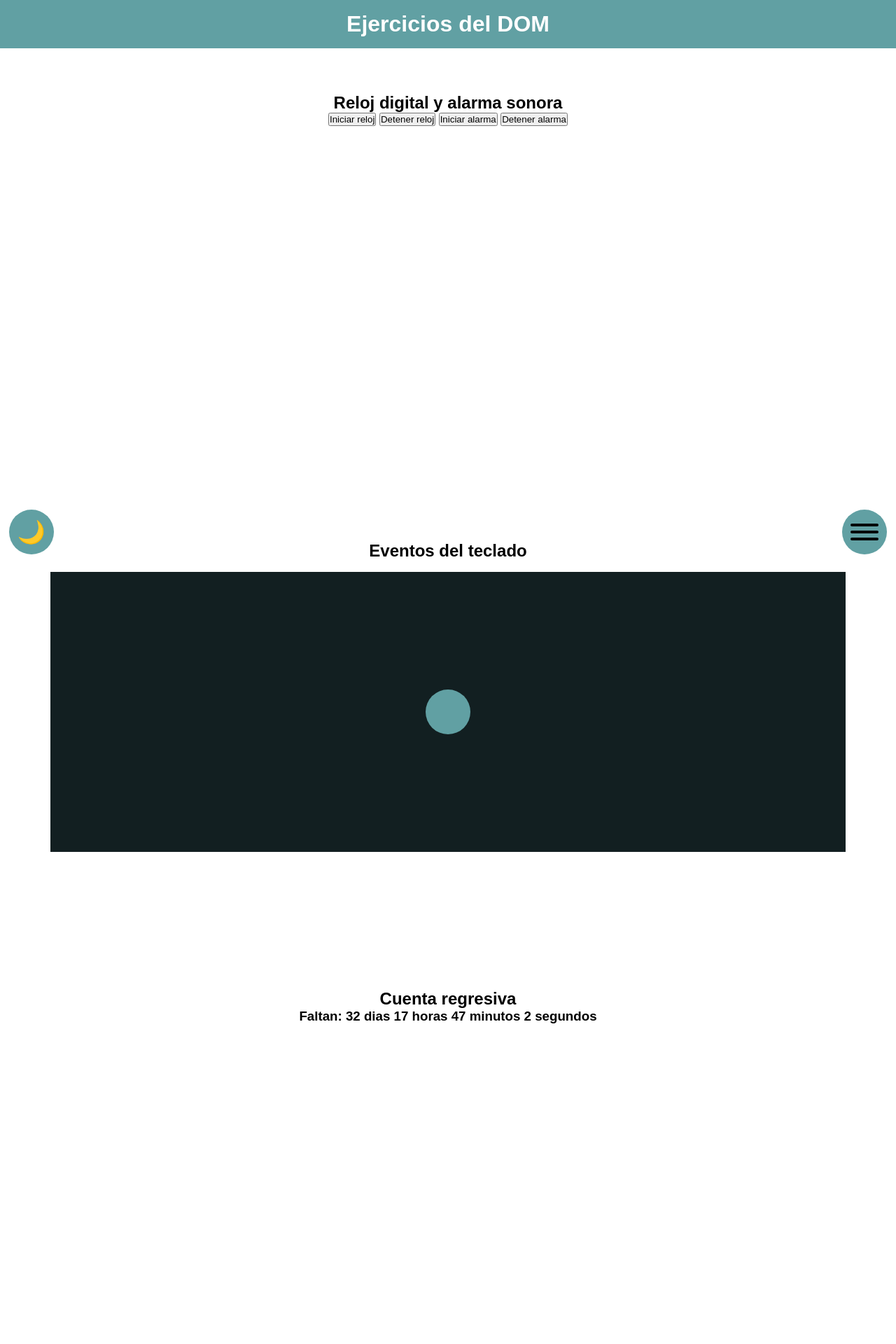
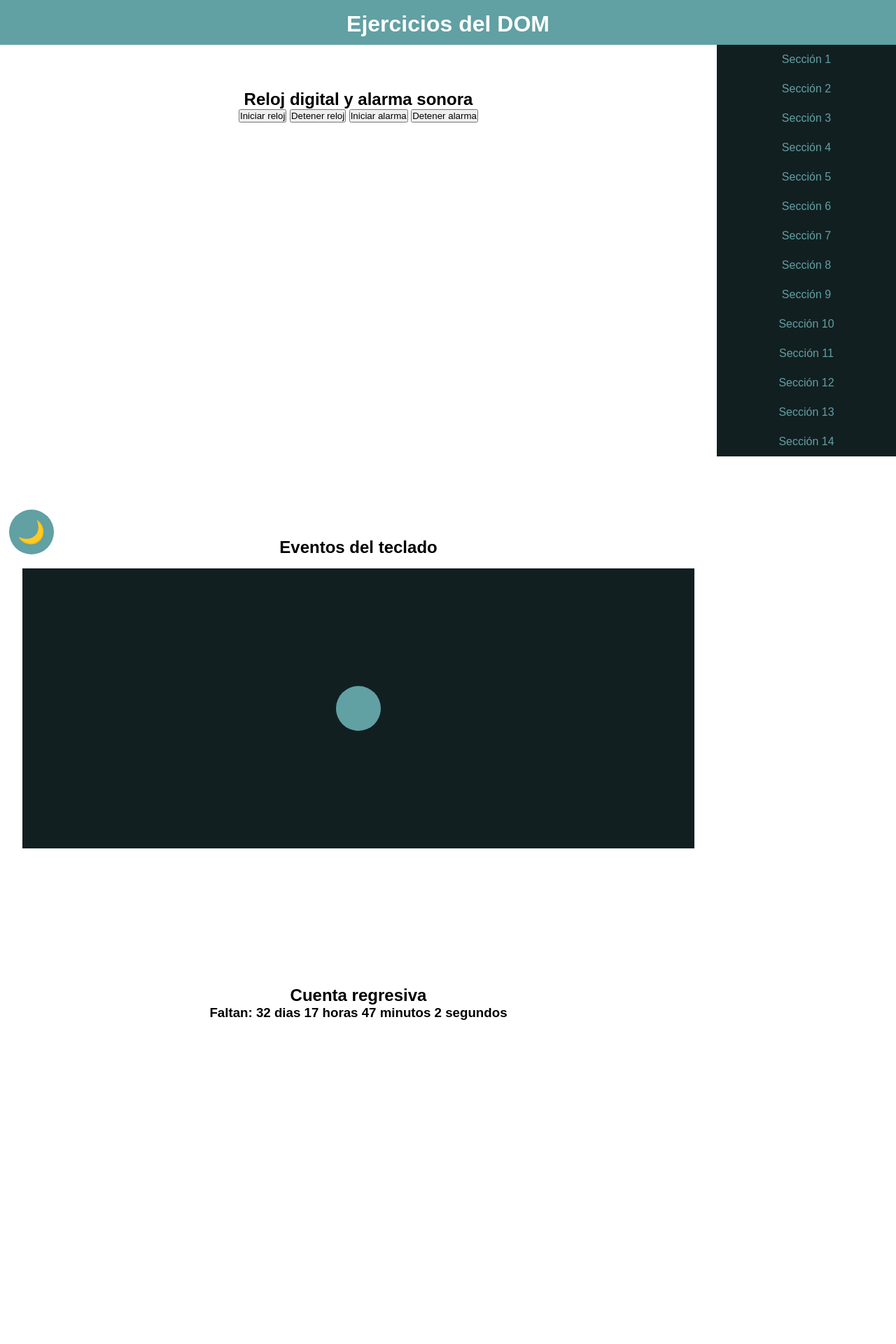
Before and after one commit to AlbertoCard/MyWeb, a PHP site: page /dom-ejercicios.html in a window 1280 px wide. Shown: the top 1920 px of the page at 70% size. Run offline with PHP 8.4, Linux system fonts and the light colour scheme.

Commit message:
E_4 - scroll spy

```diff
--- a/JS/E_4/dom-ejercicios.css
+++ b/JS/E_4/dom-ejercicios.css
@@ -293,3 +293,62 @@ body{
     background-color: var(--main-color);
     color: white;
 }
+
+
+@media screen and (min-width: 1024px){
+    body{
+        display: grid;
+        grid-template-columns: 80% 20%;
+        grid-template-rows: 4rem auto;
+        grid-template-areas:
+        "header header"
+        "main panel";
+    }
+
+    main{
+        grid-area: main;
+    }
+
+    .header{
+        grid-area: header;
+    }
+
+    .panel{
+        grid-area: panel;
+        align-self: start;
+        position: sticky;
+        top: 4rem;
+        justify-content: flex-start;
+        background-color: var(--main-color-hover);
+        color: var(--second-color);
+        transform: translate(0, 0);
+        opacity: 1;
+        visibility: visible;
+    }
+
+    .panel-btn{
+        display: none;
+    }
+
+    .menu{
+        justify-content: start;
+        /* text-align: start; */
+    }
+
+    .menu a{
+        padding: 0.75rem;
+        font-size: 1rem;
+    }
+
+    .menu a:hover,
+    .menu a.active{
+        font-weight: normal;
+        background-color: var(--second-color);
+        color: var(--main-color);
+    }
+
+    .scroll-top-btn{
+        right: initial;
+        left: 1vw;
+    }
+}
--- a/JS/E_4/dom-ejercicios.html
+++ b/JS/E_4/dom-ejercicios.html
@@ -18,23 +18,24 @@
     </button>
     <aside class="panel">
         <nav class="menu">
-            <a href="#seccion1">Sección 1</a>
-            <a href="#seccion2">Sección 2</a>
-            <a href="#seccion3">Sección 3</a>
-            <a href="#seccion4">Sección 4</a>
-            <a href="#seccion5">Sección 5</a>
-            <a href="#seccion6">Sección 6</a>
-            <a href="#seccion7">Sección 7</a>
-            <a href="#seccion8">Sección 8</a>
-            <a href="#seccion9">Sección 9</a>
-            <a href="#seccion10">Sección 10</a>
-            <a href="#seccion11">Sección 11</a>
-            <a href="#seccion12">Sección 12</a>
-            <a href="#seccion13">Sección 13</a>
-            <a href="#seccion14">Sección 14</a>
+            <a href="#seccion1" data-scroll-spy>Sección 1</a>
+            <a href="#seccion2" data-scroll-spy>Sección 2</a>
+            <a href="#seccion3" data-scroll-spy>Sección 3</a>
+            <a href="#seccion4" data-scroll-spy>Sección 4</a>
+            <a href="#seccion5" data-scroll-spy>Sección 5</a>
+            <a href="#seccion6" data-scroll-spy>Sección 6</a>
+            <a href="#seccion7" data-scroll-spy>Sección 7</a>
+            <a href="#seccion8" data-scroll-spy>Sección 8</a>
+            <a href="#seccion9" data-scroll-spy>Sección 9</a>
+            <a href="#seccion10" data-scroll-spy>Sección 10</a>
+            <a href="#seccion11" data-scroll-spy>Sección 11</a>
+            <a href="#seccion12" data-scroll-spy>Sección 12</a>
+            <a href="#seccion13" data-scroll-spy>Sección 13</a>
+            <a href="#seccion14" data-scroll-spy>Sección 14</a>
         </nav>
     </aside>
-    <section id="seccion1" class="section">
+    <main>
+        <section id="seccion1" class="section" data-scroll-spy>
             <h2>Reloj digital y alarma sonora</h2>
             <div id="reloj"></div>
             <div>
--- a/JS/E_4/index_dom.js
+++ b/JS/E_4/index_dom.js
@@ -13,6 +13,7 @@ import getGeolocation from "./geolocalizacion.js";
 import searchFilters from "./filtro_busquedas.js";
 import sorteo from "./sorteo.js";
 import slider from "./carrusel.js";
+import scrollSpy from "./scroll_spy.js";
 
 const d = document;
 
@@ -41,6 +42,7 @@ d.addEventListener("DOMContentLoaded", (e) => {
     searchFilters(".card-filter", ".card");
     sorteo("#winner-btn", ".player");
     slider();
+    scrollSpy();
 });
 
 d.addEventListener("keydown", (e) => {
--- /dev/null
+++ b/JS/E_4/scroll_spy.js
@@ -0,0 +1,22 @@
+const d = document;
+
+export default function scrollSpy() {
+    const $sections = d.querySelectorAll("section[data-scroll-spy]");
+    const cb = (entries) => { // entries es un array de objetos que contienen la información de cada elemento que se está observando
+        entries.forEach((entry) => {
+            const id = entry.target.getAttribute("id");
+            if (entry.isIntersecting) {
+                d.querySelector(`a[data-scroll-spy][href="#${id}"]`).classList.add("active");
+            } else {
+                d.querySelector(`a[data-scroll-spy][href="#${id}"]`).classList.remove("active");
+            }
+        });
+    }
+
+    const observer = new IntersectionObserver(cb, {
+        // rootMargin: "-250px",
+        threshold: [0.5, 0.75]
+    });
+
+    $sections.forEach((el) => observer.observe(el));
+}
```
Also changed, not shown: other parts of JS/E_4/dom-ejercicios.html (+14 -17 lines). Lines whose indentation alone changed are shown as unchanged.
